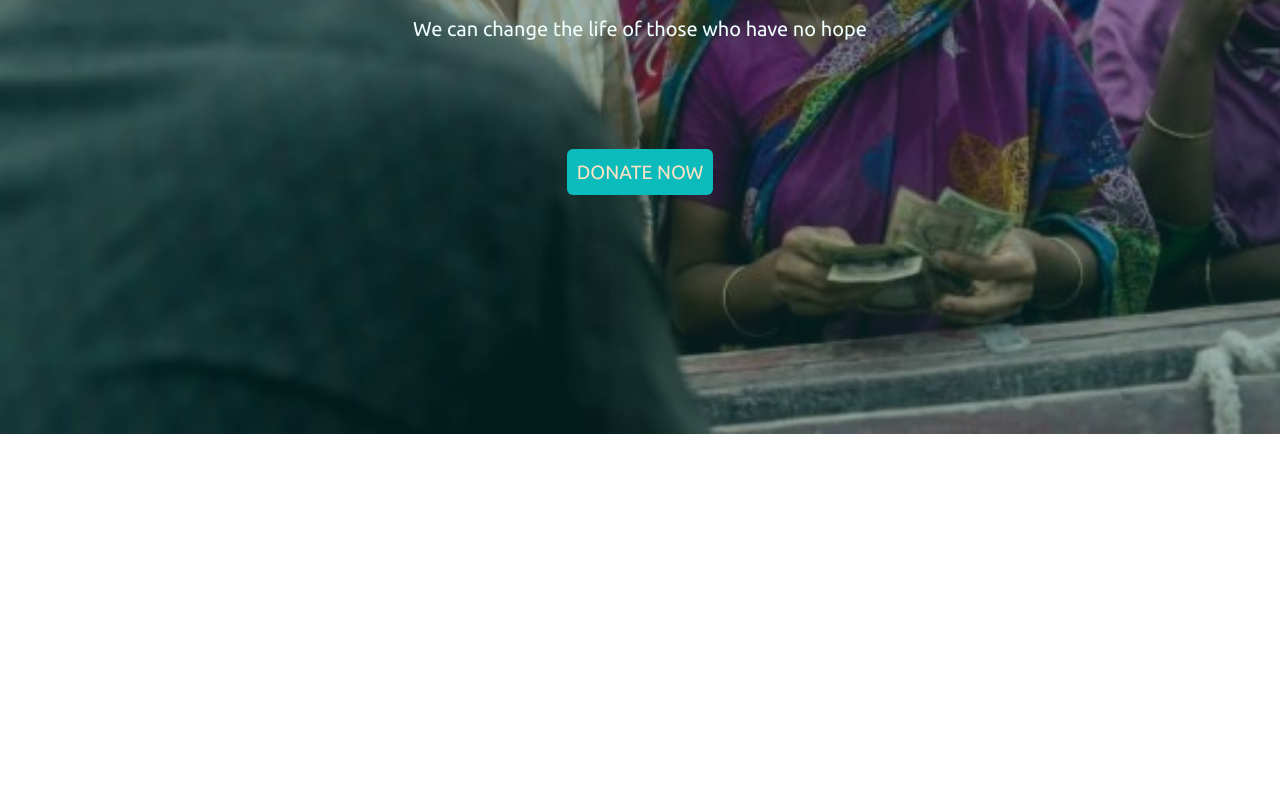
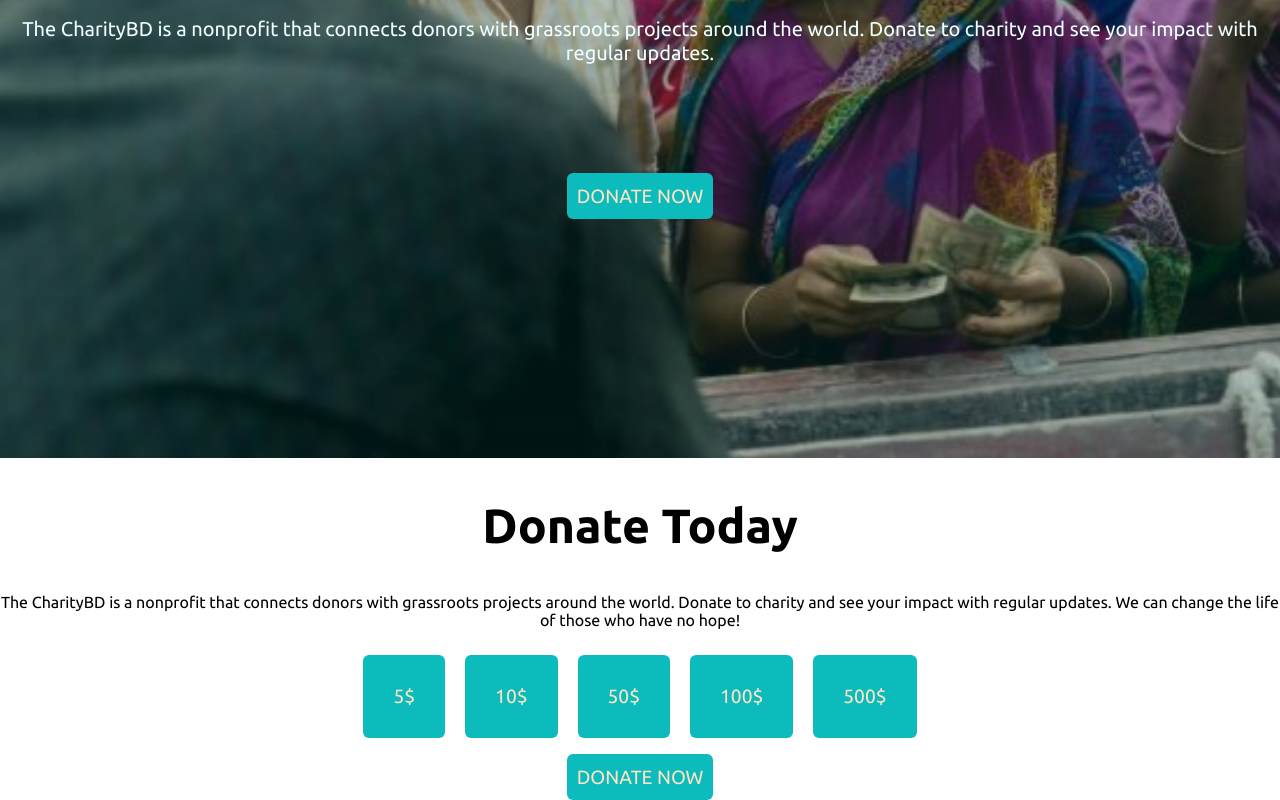
Before and after one commit to rawnaqul/assignment-i, a plain HTML site: page index.html in a window 1280 px wide. Shown: the part 461-1261 px from the top of the page. Before the commit the page ends 895 px from the top, so only its background shows below. Drawn offline with Linux system fonts and the light colour scheme.

Commit message:
saving prograss

```diff
--- a/index.html
+++ b/index.html
@@ -9,18 +9,48 @@
     <link rel="preconnect" href="https://fonts.gstatic.com" crossorigin>
     <link href="https://fonts.googleapis.com/css2?family=Poppins&family=Ubuntu:wght@300;400;500;700&display=swap"
         rel="stylesheet">
-    <title>The Charity</title>
+    <title>The CharityBD</title>
     <link rel="stylesheet" href="style.css">
 </head>
 
 <body>
     <section class="first-section">
-        <div class="landing-page">
+        <div class="landing-page-container">
             <h1 class="intro-heading">Let’s Help Those Who Are</h1>
             <h1 class="intro-heading">More In Need</h1>
-            <p class="intro-text">We can change the life of those who have no hope</p>
+            <p class="intro-text">The CharityBD is a nonprofit that connects donors with grassroots projects around the
+                world. Donate to charity and see your impact with regular updates.</p>
 
-            <a class="button-link" target="_blank" href="https://www.bkash.com/donation">DONATE NOW</a>
+            <a class="button-link-prime" target="_blank" href="https://www.bkash.com/donation">DONATE NOW</a>
+        </div>
+    </section>
+    <section>
+        <div class="container-ii">
+            <div class="">
+                <h2>Donate Today</h2>
+                <p class="width-controller">
+                    The CharityBD is a nonprofit that connects donors with grassroots projects around the world. Donate
+                    to charity and see your impact with regular updates. We can change the life of those who have no
+                    hope!
+                </p>
+            </div>
+            <div class="tokens">
+                <a class="button-link" target="_blank"
+                    href="https://www.bkash.com/bkash-donation/donation?page=bidyanondo">5$</a>
+                <a class="button-link" target="_blank"
+                    href="https://www.bkash.com/bkash-donation/donation?page=bidyanondo">10$</a>
+                <a class="button-link" target="_blank"
+                    href="https://www.bkash.com/bkash-donation/donation?page=bidyanondo">50$</a>
+                <a class="button-link" target="_blank"
+                    href="https://www.bkash.com/bkash-donation/donation?page=bidyanondo">100$</a>
+                <a class="button-link" target="_blank"
+                    href="https://www.bkash.com/bkash-donation/donation?page=bidyanondo">500$</a>
+            </div>
+            <br>
+            <div>
+                <form action=""></form>
+                <a class="button-link-prime" target="_blank" href="https://www.bkash.com/donation">DONATE NOW</a>
+            </div>
         </div>
     </section>
 </body>
--- a/style.css
+++ b/style.css
@@ -20,7 +20,8 @@ body {
 
 .button-link {
     border-radius: 6px;
-    padding: 12px 10px;
+    margin: 10px;
+    padding: 30px 30px;
     background-color: rgb(12, 187, 187);
     font-size: larger;
     color: bisque;
@@ -28,9 +29,9 @@ body {
     text-decoration: none;
 }
 
-.landing-page {
+.landing-page-container {
     text-align: center;
-    background-color: rgba(3, 71, 71, 0.37);
+    background-color: rgba(3, 71, 71, 0.281);
     padding-top: 250px;
     padding-bottom: 250px;
 }
@@ -41,3 +42,31 @@ body {
     color: azure;
     text-align: center;
 }
+
+.container-ii {
+    padding: auto;
+    text-align: center;
+}
+
+h2 {
+    font-size: 48px;
+}
+
+/* .max-width {
+    max-width: 1080px;
+    width: 70%;
+} */
+.button-link-prime {
+    border-radius: 6px;
+    padding: 12px 10px;
+    background-color: rgb(12, 187, 187);
+    font-size: larger;
+    color: bisque;
+    text-align: center;
+    text-decoration: none;
+}
+
+.tokens {
+    justify-content: center;
+    display: flex;
+}
```
